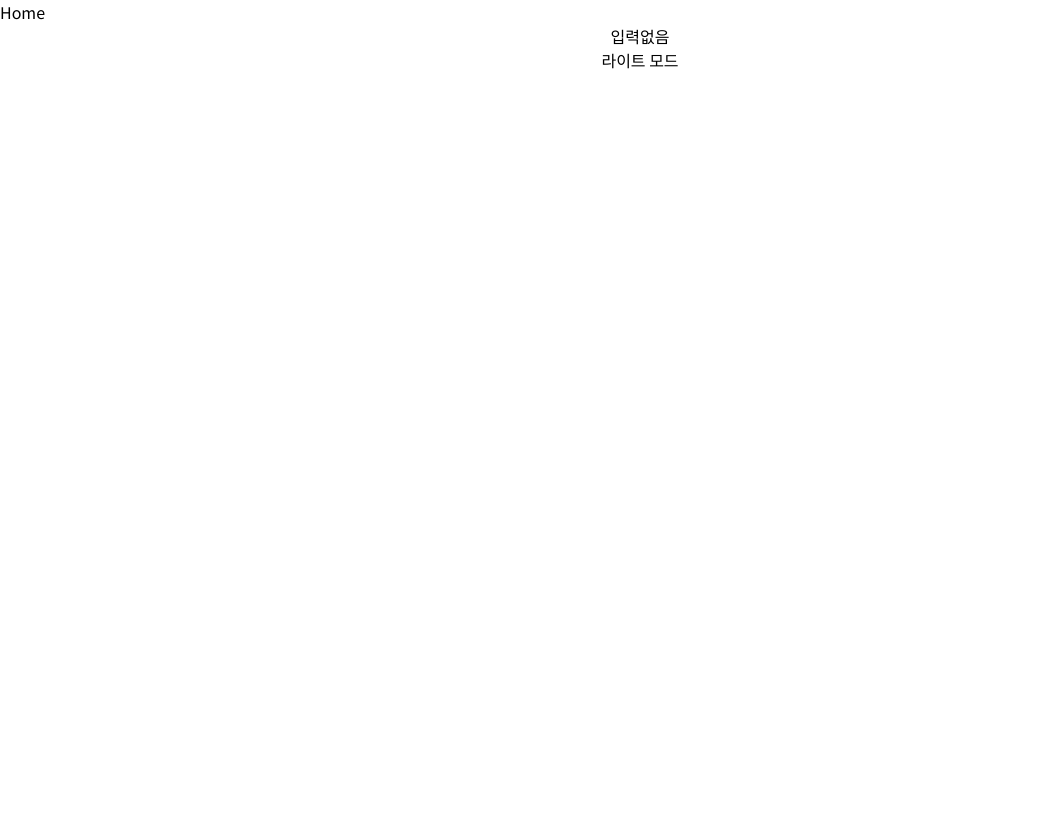
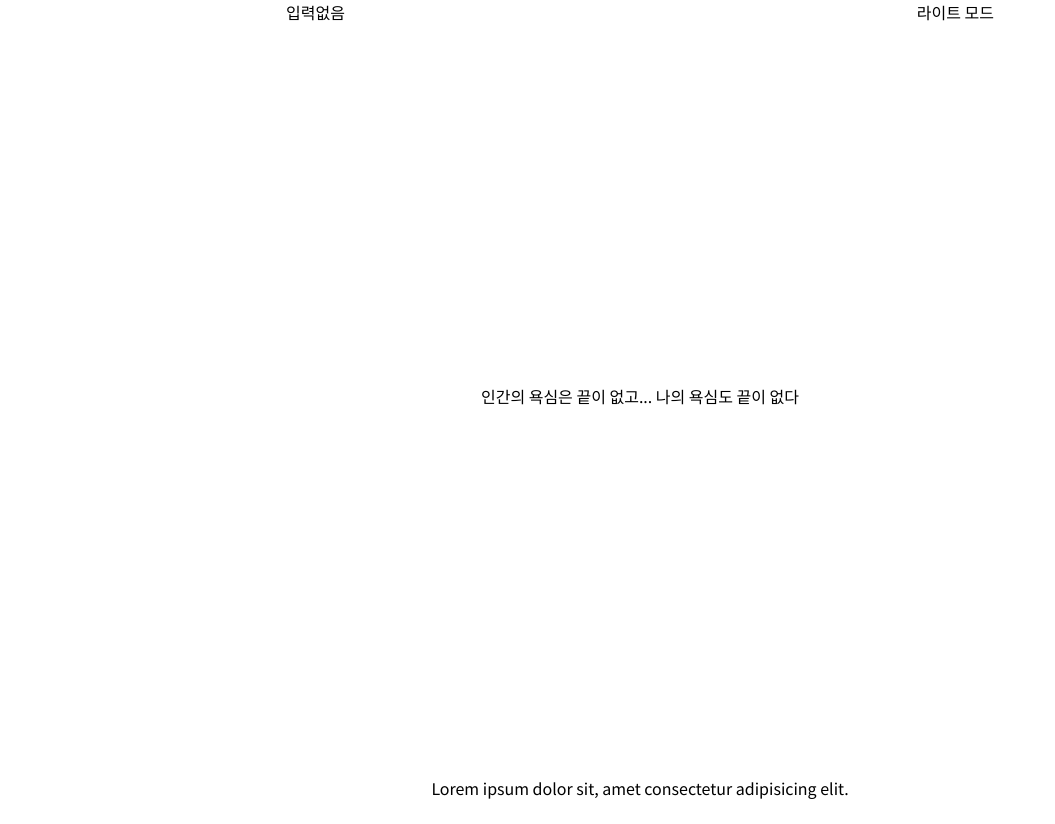
Before and after one commit to rukeni/RESUME, a React app: page / in a window 1280 px wide. Shown: the whole page, without its empty margins (0-1055 px from the left). After the commit the page ends 800 px from the top, so only its background shows below. Built offline with nearby package versions, Linux system fonts and the light colour scheme.

Commit message:
리팩토링 : /home 모듈화하여 분리

```diff
--- /dev/null
+++ b/src/components/Footer.jsx
@@ -0,0 +1,9 @@
+import React from 'react';
+
+const Footer = () => (
+  <div className="flex-5 flex justify-end items-end">
+    Lorem ipsum dolor sit, amet consectetur adipisicing elit.
+  </div>
+);
+
+export default Footer;
--- /dev/null
+++ b/src/components/Header.jsx
@@ -0,0 +1,31 @@
+import React from 'react';
+// eslint-disable-next-line import/no-extraneous-dependencies
+import PropTypes from 'prop-types';
+
+const Header = ({ data, isLightMode, handleClick }) => (
+  <div className="flex flex-5 w-full justify-around sticky">
+    <button
+      className="h-4"
+      type="button"
+      data-type="data"
+      onClick={handleClick}
+    >
+      { data || '입력없음' }
+    </button>
+    <button
+      className="h-4"
+      type="button"
+      data-type="toggle"
+      onClick={handleClick}
+    >
+      {isLightMode ? '라이트 모드' : '다크 모드'}
+    </button>
+  </div>
+);
+
+Header.propTypes = {
+  data: PropTypes.string.isRequired,
+  isLightMode: PropTypes.bool.isRequired,
+  handleClick: PropTypes.func.isRequired,
+};
+export default Header;
--- /dev/null
+++ b/src/components/PageContainer.jsx
@@ -0,0 +1,23 @@
+import React from 'react';
+// eslint-disable-next-line import/no-extraneous-dependencies
+import PropTypes from 'prop-types';
+
+const PageContainer = ({ children, isLightMode }) => (
+  <div
+    className={`flex flex-col justify-center items-center w-full min-h-screen ${isLightMode ? '' : 'bg-black opacity-75 text-white'}`}
+    style={{
+      transition: 'all .5s ease-in-out',
+    }}
+  >
+    {children}
+  </div>
+);
+
+PageContainer.propTypes = {
+  children: PropTypes.objectOf(PropTypes.any),
+  isLightMode: PropTypes.bool.isRequired,
+};
+PageContainer.defaultProps = {
+  children: {},
+};
+export default PageContainer;
--- a/src/context/GlobalState.jsx
+++ b/src/context/GlobalState.jsx
@@ -26,7 +26,7 @@ const GlobalState = ({ children }) => {
       case 'data':
         dispatch({
           type: SET_DATA,
-          payload: 1,
+          payload: '입력완료',
         });
         break;
       default:
--- /dev/null
+++ b/src/domain/Home/Card.jsx
@@ -0,0 +1,9 @@
+import React from 'react';
+
+const Card = () => (
+  <div className="flex-1 flex justify-center items-center">
+    <span>인간의 욕심은 끝이 없고... 나의 욕심도 끝이 없다</span>
+  </div>
+);
+
+export default Card;
--- a/src/pages/index.jsx
+++ b/src/pages/index.jsx
@@ -1,37 +1,29 @@
 import React from 'react';
 
 import Data from '../context/globalContext';
+import Header from '../components/Header';
+import Card from '../domain/Home/Card';
+import Footer from '../components/Footer';
+import PageContainer from '../components/PageContainer';
 
 const index = () => (
-  <div classNameName="bg-red-500">
-    Home
+  <>
     <Data.Consumer>
       { ({ data, isLightMode, handleClick }) => (
-        <div
-          className={`flex flex-col w-full min-h-screen ${isLightMode ? '' : 'bg-black opacity-75 text-white'}`}
-          style={{
-            transition: 'all .5s ease-in-out',
-          }}
+        <PageContainer
+          isLightMode={isLightMode}
         >
-          <button
-            type="button"
-            data-type="data"
-            onClick={handleClick}
-          >
-            { data || '입력없음' }
-          </button>
-          <button
-            type="button"
-            data-type="toggle"
-            onClick={handleClick}
-          >
-            {isLightMode ? '라이트 모드' : '다크 모드'}
-          </button>
-        </div>
+          <Header
+            data={data}
+            isLightMode={isLightMode}
+            handleClick={handleClick}
+          />
+          <Card />
+          <Footer />
+        </PageContainer>
       )}
-
     </Data.Consumer>
-  </div>
+  </>
 );
 
 export default index;
--- a/src/styles/styles.css
+++ b/src/styles/styles.css
@@ -4,3 +4,8 @@
 /* purgecss end ignore */
 
 @tailwind utilities;
+
+#root {
+  width: 100%;
+  height: 100%;
+}
```
Also changed, not shown: src/styles/tailwind.css.
